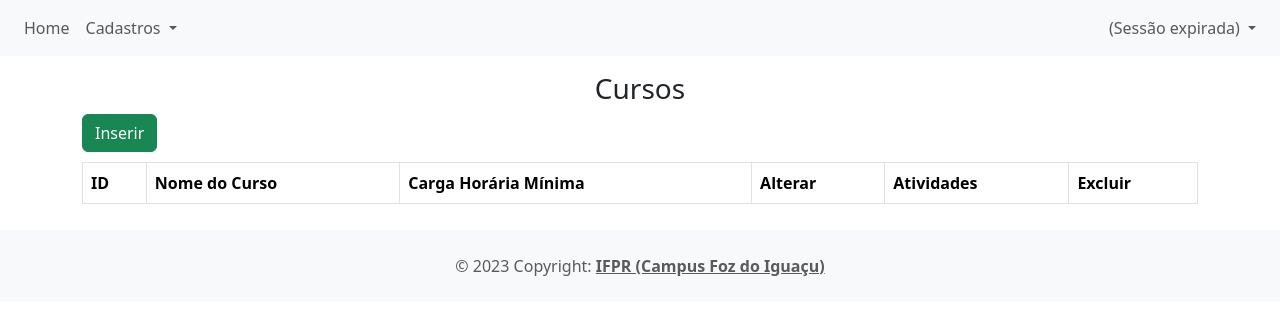
After one commit to Time-Amizade/projeto-CertificaIF, a PHP site: page /app/view/curso/list.php in a window 1280 px wide. The commit adds this page. Shown: the top 315 px of the page. Run offline with PHP 8.4, Linux system fonts and the light colour scheme; the template is opened without the code that fills it, so the values that code supplies are empty.

Commit message:
fazer tudo

```diff
--- a/app/service/CursoService.php
+++ b/app/service/CursoService.php
@@ -7,8 +7,11 @@ class CursoService{
     public function validarDados(Curso $curso){
         $erros = array();
 
+        if(! $curso->getNomeCurso())
+            array_push($erros, "O campo [Nome do curso] é obrigatório.");
 
-
+        if(! $curso->getCargaHorariaAtivComplement())
+            array_push($erros, "O campo [Carga horária do curso] é obrigatório.");
         return $erros;
     }
 }
--- a/app/view/curso/form.php
+++ b/app/view/curso/form.php
@@ -85,7 +85,7 @@ $dados["listaTipo"] =  $tipoAtivController->list();
     <div class="row" style="margin-top: 30px;">
         <div class="col-12">
         <a class="btn btn-secondary"
-                href="<?= BASEURL ?>/controller/CursoController.php?action=list">Voltar</a>
+                href="<?= BASEURL ?>/controller/HomeController.php?action=home">Voltar</a>
         </div>
     </div>
 </div>
--- /dev/null
+++ b/app/view/curso/list.php
@@ -0,0 +1,66 @@
+<?php
+#Nome do arquivo: usuario/list.php
+#Objetivo: interface para listagem dos usuários do sistema
+
+require_once(__DIR__ . "/../include/header.php");
+require_once(__DIR__ . "/../include/menu.php");
+?>
+
+<h3 class="text-center">Cursos</h3>
+
+<div class="container">
+    <div class="row">
+        <div class="col-3">
+            <a class="btn btn-success"
+                href="<?= BASEURL ?>/controller/CursoController.php?action=create">
+                Inserir</a>
+        </div>
+
+        <div class="col-9">
+            <?php require_once(__DIR__ . "/../include/msg.php"); ?>
+        </div>
+    </div>
+
+    <div class="row" style="margin-top: 10px;">
+        <div class="col-12">
+            <table id="tabUsuarios" class='table table-striped table-bordered'>
+                <thead>
+                    <tr>
+                        <th>ID</th>
+                        <th>Nome do Curso</th>
+                        <th>Carga Horária Mínima</th>
+                        <th>Alterar</th>
+                        <th>Atividades</th>
+                        <th>Excluir</th>
+                    </tr>
+                </thead>
+                <tbody>
+                    <?php foreach($dados['lista'] as $curso): ?>
+                        <tr>
+                            <td><?php echo $curso->getId(); ?></td>
+                            <td><?= $curso->getNomeCurso(); ?></td>
+                            <td><?= $curso->getCargaHorariaAtivComplement(); ?></td>
+                            <td><a class="btn btn-primary"
+                                href="<?= BASEURL ?>/controller/CursoController.php?action=edit&id=<?= $curso->getId() ?>">
+                                Alterar</a>
+                            </td>
+                            <td><a class="btn btn-success"
+                                href="<?= BASEURL ?>/controller/CursoAtivController.php?action=list&id=<?= $curso->getId() ?>">
+                                Visualizar</a>
+                            </td>
+                            <td><a class="btn btn-danger"
+                                onclick="return confirm('Confirma a exclusão do curso?');"
+                                href="<?= BASEURL ?>/controller/UsuarioController.php?action=delete&id=<?= $curso->getId() ?>">
+                                Excluir</a>
+                            </td>
+                        </tr>
+                    <?php endforeach; ?>
+                </tbody>
+            </table>
+        </div>
+    </div>
+</div>
+
+<?php
+require_once(__DIR__ . "/../include/footer.php");
+?>
--- a/app/view/include/menu.php
+++ b/app/view/include/menu.php
@@ -33,7 +33,7 @@ if(isset($_SESSION[SESSAO_USUARIO_PAPEL])
                 <div class="dropdown-menu">
                     <?php if($isAdmin): ?>
                         <a class="dropdown-item"
-                            href="<?= BASEURL . '/controller/UsuarioController.php?action=list' ?>">Usuários</a>
+                            href="<?= BASEURL . '/controller/CursoController.php?action=list' ?>">Cursos</a>
                     <?php endif; ?>
                     <a class="dropdown-item" href="#">Outro cadastro</a>
                 </div>
```
Also changed, not shown: app/controller/CursoAtivController.php (+34 -5 lines), app/controller/CursoController.php (+8 -2 lines), app/dao/CursoAtivDAO.php (+34 -2 lines), app/dao/CursoDAO.php (+39 -0 lines), app/model/CursoAtiv.php (+16 -14 lines), app/model/Usuario.php (+6 -4 lines), app/view/atividade/list.php (added).
